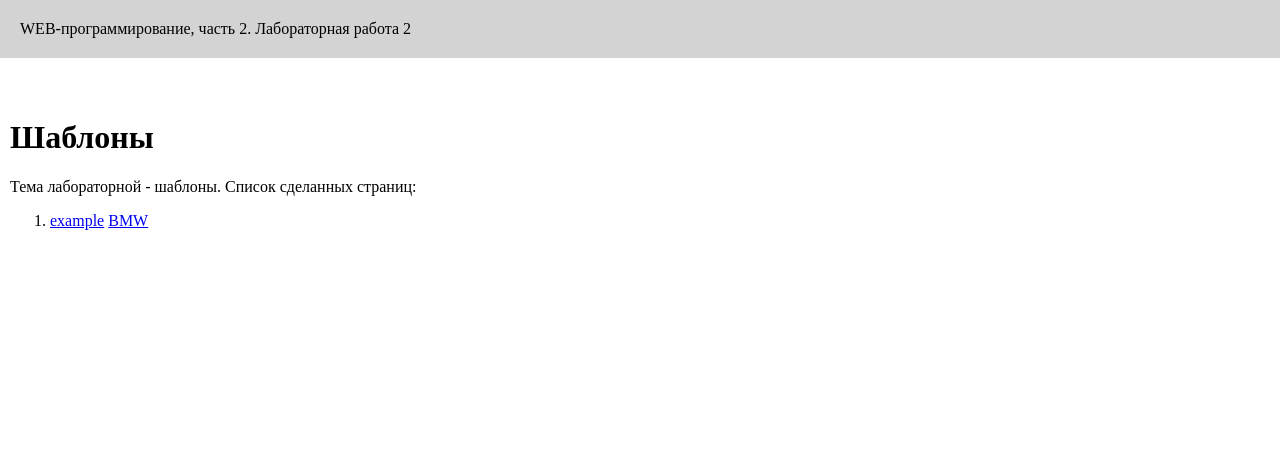
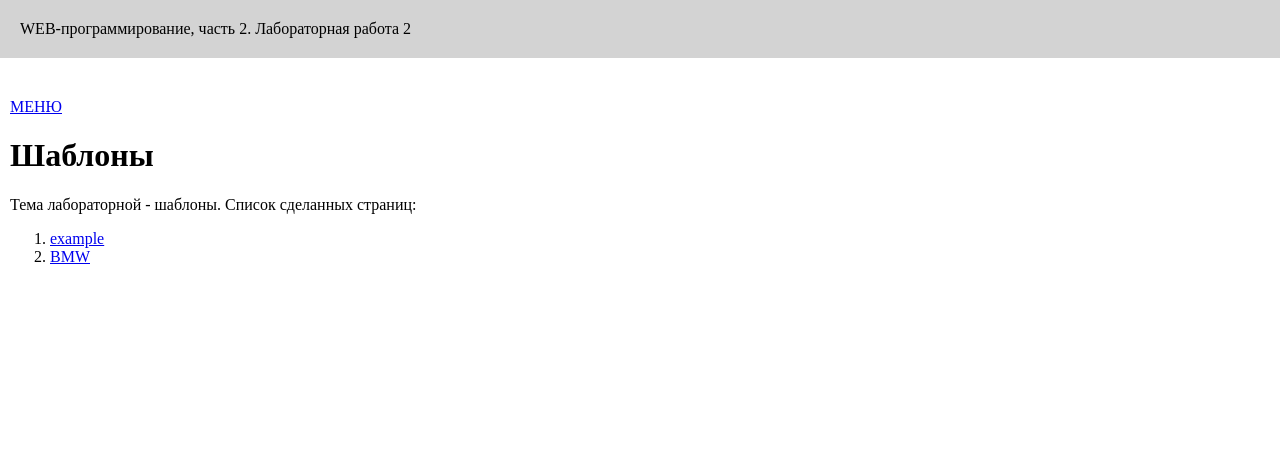
Before and after one commit to sm4kotins/RGZ2, a Flask app: page /lab2 in a window 1280 px wide. Shown: the top 463 px of the page. Run offline with Flask 3, Linux system fonts and the light colour scheme.

Commit message:
Добавлены ссылки

```diff
--- a/app.py
+++ b/app.py
@@ -20,6 +20,7 @@ def menu():
         </header>
 
         <h1><a href="/lab1">Лабороторная работа 1</a></h1>
+        <h1><a href="/lab2">Лабороторная работа 2</a></h1>
 
         <footer>
             &copy; Егор Панченко, ФБИ-13, 3 курс, 2023
--- a/templates/base.html
+++ b/templates/base.html
@@ -11,6 +11,7 @@
         WEB-программирование, часть 2. {{ self.lab() }}
     </header>
     <main>
+        <a href="/menu">МЕНЮ</a>
         {% block main %}{% endblock %}
     </main>
     <footer>
--- a/templates/lab2.html
+++ b/templates/lab2.html
@@ -8,6 +8,8 @@
     <ol>
         <li>
             <a href="/lab2/example">example</a>
+        </li>
+        <li>
             <a href="/lab2/bmw">BMW</a>
         </li>
     </ol>
```
